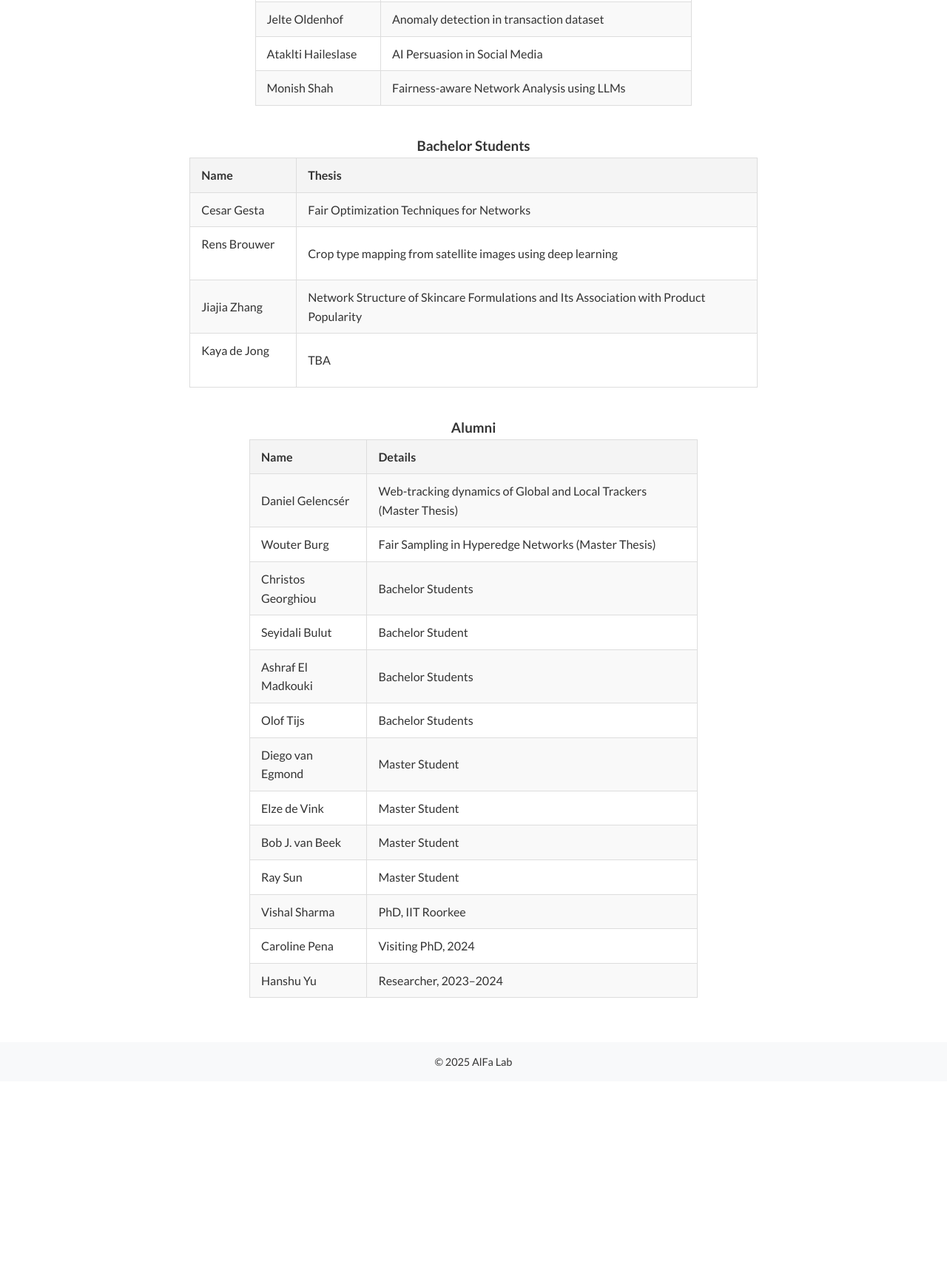
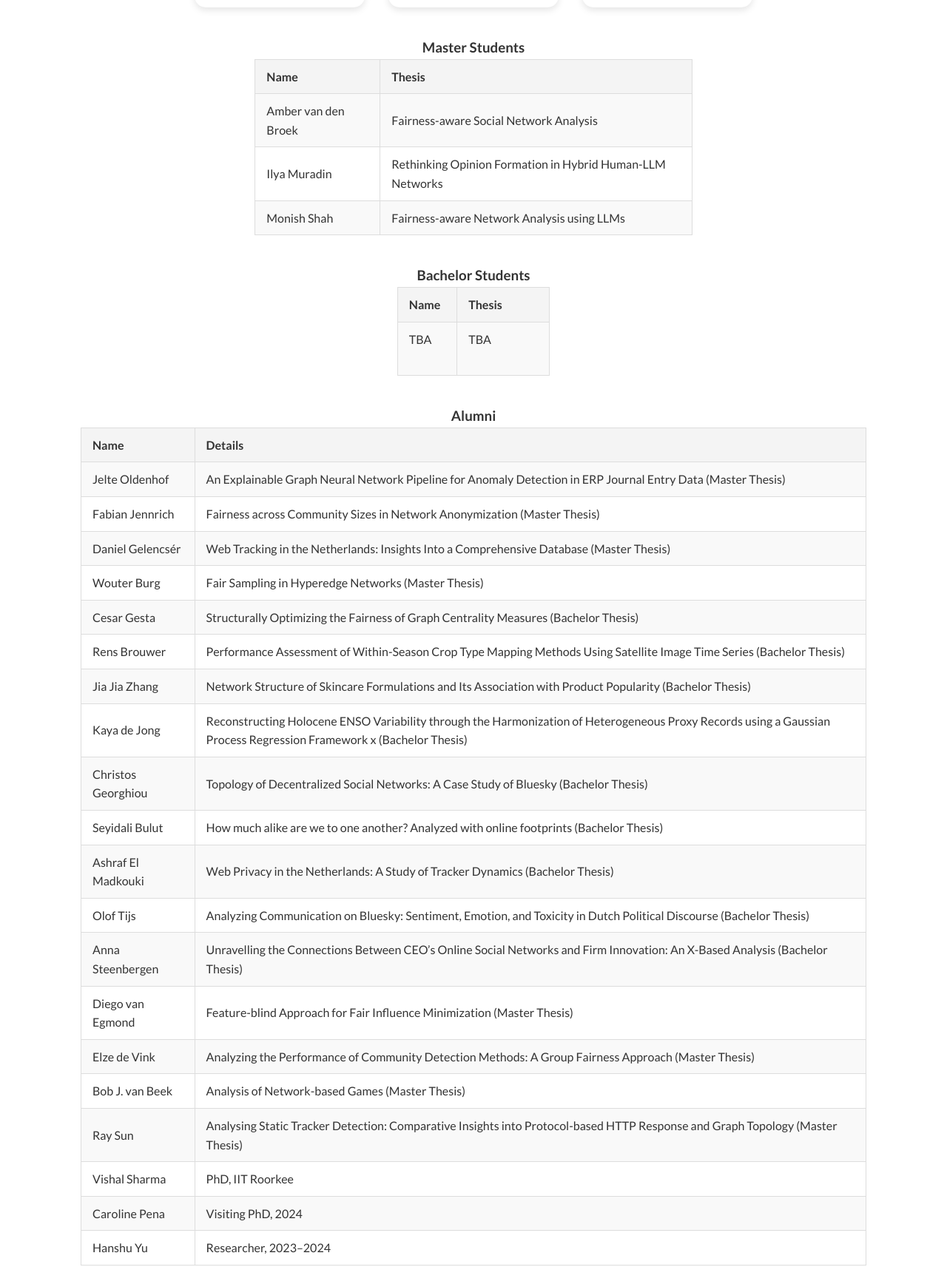
Before and after one commit to Algorithmic-Fairness/algorithmic-fairness.github.io, a plain HTML site: page team.html in a window 1280 px wide. Shown: the part 2008-3721 px from the top of the page at 74% size. Before the commit the page ends 3470 px from the top, so only its background shows below. Drawn offline with nearby package versions, Linux system fonts and the light colour scheme.

Commit message:
Update team.html

```diff
--- a/team.html
+++ b/team.html
@@ -75,6 +75,8 @@
       <div class="profile-card"><img src="team/Kirtidev.jpg" alt=""><h4><a href="https://www.researchgate.net/profile/Kirtidev_Mohapatra">Kirtidev Mohapatra</a></h4><p>(affiliated at IIT Bhilai) </p></div>
       <div class="profile-card"><img src="team/Harshith.jpg" alt=""><h4><a href="http://www.linkedin.com/in/harshith-ehky">Harshith Kumar Yadav</a></h4><p>(affiliated at IIT Ropar)</p></div>
       <div class="profile-card"><img src="team/Snehasish.jpg" alt=""><h4><a href="https://www.linkedin.com/in/snehasish-samanta-83aa31200/">Snehasish Samanta</a></h4><p>(affiliated at IIT KGP)</p></div>
+      <div class="profile-card"><img src="team/greeshma.jpeg" alt=""><h4><a href="https://www.linkedin.com/in/greeshma-p-g-b58332200">Greeshma P G</a></h4><p>(affiliated at IIT Ropar)</p></div>
+      <div class="profile-card"><img src="team/gopal.jpeg" alt=""><h4><a href="https://www.linkedin.com/in/gopal-tiwari-0454b3234/">Gopal Tiwari</a></h4><p>(affiliated at IIT Indore)</p></div>
     </div>
   </div>
  <div class="team-category">
@@ -105,10 +107,8 @@
     <h3>Master Students</h3>
     <table>
       <tr><th>Name</th><th>Thesis</th></tr>
-      <tr><td>Fabian Jennrich</td><td>Fairness-aware Analysis of Network Anonymization Techniques</td></tr>
       <tr><td>Amber van den Broek</td><td>Fairness-aware Social Network Analysis</td></tr>
-	  <tr><td>Jelte Oldenhof</td><td>Anomaly detection in transaction dataset</td></tr>
-      <tr><td>Ataklti Haileslase</td><td>AI Persuasion in Social Media</td></tr>
+      <tr><td>Ilya Muradin</td><td>Rethinking Opinion Formation in Hybrid Human-LLM Networks</td></tr>
       <tr><td>Monish Shah</td><td>Fairness-aware Network Analysis using LLMs</td></tr>
     </table>
   </div>
@@ -117,10 +117,8 @@
     <h3>Bachelor Students</h3>
     <table>
       <tr><th>Name</th><th>Thesis</th></tr>
-      <tr><td>Cesar Gesta &nbsp;&nbsp;&nbsp;&nbsp;&nbsp;&nbsp;   </td><td>Fair Optimization Techniques for Networks &nbsp;&nbsp;&nbsp;&nbsp;&nbsp;&nbsp;&nbsp;&nbsp;&nbsp;&nbsp;&nbsp;&nbsp; &nbsp;&nbsp;&nbsp;&nbsp;&nbsp;&nbsp; &nbsp;&nbsp;&nbsp;&nbsp;&nbsp;&nbsp;</td></tr>
-      <tr><td>Rens Brouwer &nbsp;&nbsp;&nbsp;&nbsp;&nbsp;&nbsp;   </td><td>Crop type mapping from satellite images using deep learning &nbsp;&nbsp;&nbsp;&nbsp;&nbsp;&nbsp;&nbsp;&nbsp;&nbsp;&nbsp;&nbsp;&nbsp; &nbsp;&nbsp;&nbsp;&nbsp;&nbsp;&nbsp; &nbsp;&nbsp;&nbsp;</td></tr>
-      <tr><td>Jiajia Zhang &nbsp;&nbsp;&nbsp;&nbsp;&nbsp;&nbsp;   </td><td>Network Structure of Skincare Formulations and Its Association with Product Popularity &nbsp;&nbsp;&nbsp;&nbsp;&nbsp;&nbsp;&nbsp;&nbsp;&nbsp;&nbsp;&nbsp;&nbsp; &nbsp;&nbsp;&nbsp;&nbsp;</td></tr>
-		<tr><td>Kaya de Jong &nbsp;&nbsp;&nbsp;&nbsp;&nbsp;&nbsp;   </td><td>TBA &nbsp;&nbsp;&nbsp;&nbsp;&nbsp;&nbsp;&nbsp;&nbsp;&nbsp;&nbsp;&nbsp;&nbsp; &nbsp;&nbsp;&nbsp;&nbsp;</td></tr>
+      <tr><td>TBA &nbsp;&nbsp;&nbsp;&nbsp;&nbsp;&nbsp;   </td><td>TBA &nbsp;&nbsp;&nbsp;&nbsp;&nbsp;&nbsp;&nbsp;&nbsp;&nbsp;&nbsp;&nbsp;&nbsp; &nbsp;&nbsp;&nbsp;&nbsp;&nbsp;&nbsp; &nbsp;&nbsp;&nbsp;&nbsp;&nbsp;&nbsp;</td></tr>
+
 </table>
   </div>
 
@@ -161,19 +159,28 @@
 
   <div class="team-category">
     <h3>Alumni</h3>
+
+
     <table>
       <!--<tr><th><span style="margin-right: 100px;">Name</span></th><th><span style="margin-right: 330px;">Details</span></th></tr>-->
 	  <tr><th>Name</th><th>Details</th></tr>
-	  <tr><td>Daniel Gelencsér</td><td>Web-tracking dynamics of Global and Local Trackers (Master Thesis)</td></tr>
-	  <tr><td>Wouter Burg</td><td>Fair Sampling in Hyperedge Networks (Master Thesis)</tr>
-	  <tr><td>Christos Georghiou</td><td>Bachelor Students</td></tr>
-	  <tr><td>Seyidali Bulut</td><td>Bachelor Student</td></tr>
-	  <tr><td>Ashraf El Madkouki</td><td>Bachelor Students</td></tr>
-	  <tr><td>Olof Tijs</td><td>Bachelor Students</td></tr>
-      <tr><td>Diego van Egmond</td><td>Master Student</td></tr>
-      <tr><td>Elze de Vink</td><td>Master Student</td></tr>
-      <tr><td>Bob J. van Beek</td><td>Master Student</td></tr>
-	  <tr><td>Ray Sun</td><td>Master Student</td></tr>
+	  <tr><td>Jelte Oldenhof</td><td>An Explainable Graph Neural Network Pipeline for Anomaly Detection in ERP Journal Entry Data (Master Thesis)</td></tr>
+	  <tr><td>Fabian Jennrich</td><td>Fairness across Community Sizes in Network Anonymization (Master Thesis)</td></tr>
+	  <tr><td>Daniel Gelencsér</td><td>Web Tracking in the Netherlands: Insights Into a Comprehensive Database (Master Thesis)</td></tr>
+	  <tr><td>Wouter Burg</td><td>Fair Sampling in Hyperedge Networks (Master Thesis)</td></tr>
+	  <tr><td>Cesar Gesta</td><td>Structurally Optimizing the Fairness of Graph Centrality Measures (Bachelor Thesis)</td></tr>
+      <tr><td>Rens Brouwer</td><td>Performance Assessment of Within-Season Crop Type Mapping Methods Using Satellite Image Time Series (Bachelor Thesis)</td></tr>
+      <tr><td>Jia Jia Zhang</td><td>Network Structure of Skincare Formulations and Its Association with Product Popularity  (Bachelor Thesis)</td></tr>
+	  <tr><td>Kaya de Jong</td><td>Reconstructing Holocene ENSO Variability through the Harmonization of Heterogeneous Proxy Records using a Gaussian Process Regression Framework x (Bachelor Thesis)</td></tr>
+	  <tr><td>Christos Georghiou</td><td>Topology of Decentralized Social Networks: A Case Study of Bluesky (Bachelor Thesis)</td></tr>
+	  <tr><td>Seyidali Bulut</td><td>How much alike are we to one another? Analyzed with online footprints (Bachelor Thesis)</td></tr>
+	  <tr><td>Ashraf El Madkouki</td><td>Web Privacy in the Netherlands: A Study of Tracker Dynamics (Bachelor Thesis)</td></tr>
+	  <tr><td>Olof Tijs</td><td>Analyzing Communication on Bluesky: Sentiment, Emotion, and Toxicity in Dutch Political Discourse (Bachelor Thesis)</td></tr>
+	  <tr><td>Anna Steenbergen</td><td>Unravelling the Connections Between CEO’s Online Social Networks and Firm Innovation: An X-Based Analysis (Bachelor Thesis)</td></tr>
+      <tr><td>Diego van Egmond</td><td>Feature-blind Approach for Fair Influence Minimization (Master Thesis)</td></tr>
+      <tr><td>Elze de Vink</td><td>Analyzing the Performance of Community Detection Methods: A Group Fairness Approach (Master Thesis)</td></tr>
+      <tr><td>Bob J. van Beek</td><td>Analysis of Network-based Games (Master Thesis)</td></tr>
+	  <tr><td>Ray Sun</td><td>Analysing Static Tracker Detection: Comparative Insights into Protocol-based HTTP Response and Graph Topology (Master Thesis)</td></tr>
 	  <tr><td>Vishal Sharma</td><td>PhD, IIT Roorkee</td></tr>
 	  <tr><td>Caroline Pena</td><td>Visiting PhD, 2024</td></tr>
       <tr><td>Hanshu Yu</td><td>Researcher, 2023–2024</td></tr>
```
